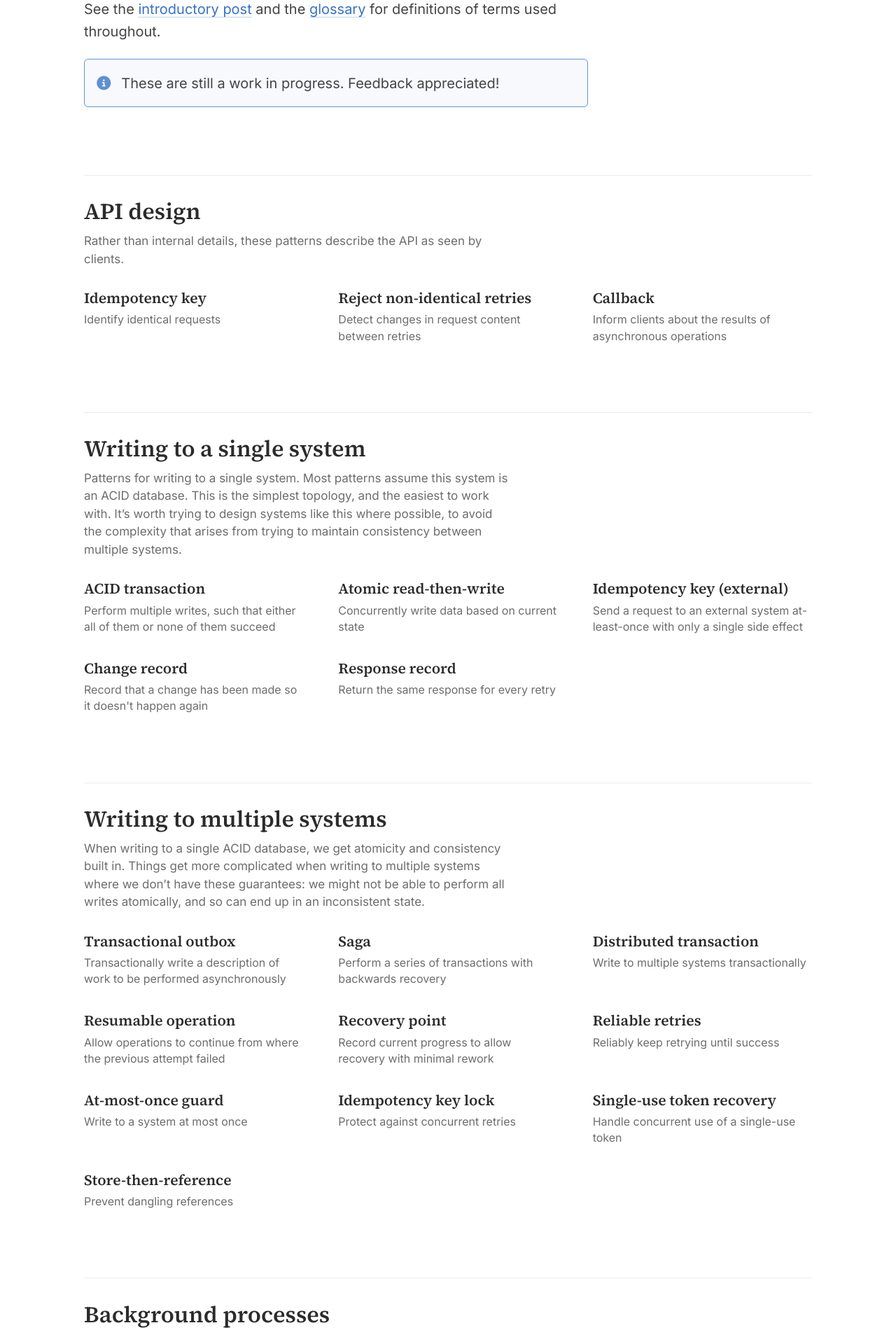
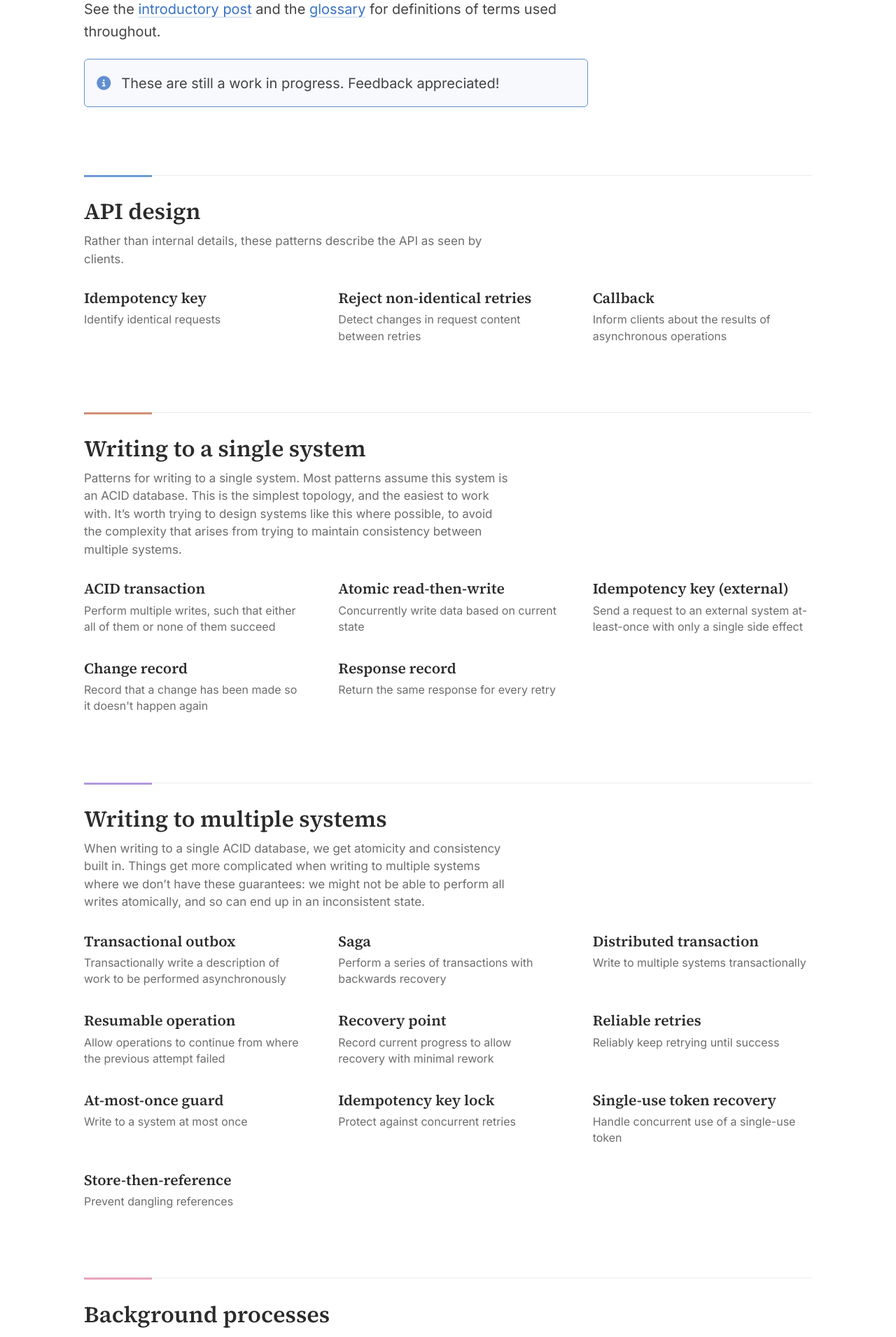
Before and after one commit to ThomWright/ThomWright.github.io, a Jekyll site: the page built from failure-patterns.md, in a window 1280 px wide. Shown: the part 339-2249 px from the top of the page at 70% size. Built offline with Jekyll 4.4.1, drawn with Linux system fonts in a browser that asks for light colours.

Commit message:
Give each pattern group its own colour
The patterns page's groups looked alike, and nothing on a pattern's page
said which group it belongs to. Each group now has a colour, from the
brand blue plus terracotta, violet, pink, leaf green and red, with warm
and cool colours alternating so neighbouring groups look different.

The colour marks the start of the rule above each group, and a line
above a pattern's title. It also colours headings' " #", pattern titles
on hover, and the current section in a pattern's contents. Lines use a
lighter shade on white, text a darker one that keeps 4.5:1 contrast.

Group headings carry the group as a kramdown attribute on the line below,
so markdownlint's blank-line-after-heading rule is off for that page.

Co-Authored-By: Claude Opus 5.5 <noreply@anthropic.com>

```diff
--- a/_includes/pattern.html
+++ b/_includes/pattern.html
@@ -1,4 +1,4 @@
-<article>
+<article{% if page.group %} data-group="{{ page.group }}"{% endif %}>
   {% assign article = page %}
 
   <header>
--- a/_includes/pattern_grid.html
+++ b/_includes/pattern_grid.html
@@ -3,7 +3,7 @@
   Usage: {% include pattern_grid.html group="api-design" %}
 {% endcomment %}
 {% assign patterns = site.failure-patterns | where: 'group', include.group | sort: "sort_key", "last" %}
-<ul class="pattern-grid">
+<ul class="pattern-grid" data-group="{{ include.group }}">
   {% for pattern in patterns %}
   <li>
     <a href="{{ pattern.url }}">
--- a/failure-patterns.md
+++ b/failure-patterns.md
@@ -6,7 +6,7 @@ catalogue: true
 order: 2
 ---
 
-<!-- markdownlint-disable MD033 -->
+<!-- markdownlint-disable MD022 MD033 -->
 
 Reusable building blocks to help design reliable systems in the presence of failures.
 
@@ -18,36 +18,42 @@ See the [introductory post]({% post_url 2023-04-06-designing-for-failure %}) and
 %}
 
 ## API design
+{: data-group="api-design"}
 
 Rather than internal details, these patterns describe the API as seen by clients.
 
 {% include pattern_grid.html group="api-design" %}
 
 ## Writing to a single system
+{: data-group="single-system"}
 
 Patterns for writing to a single system. Most patterns assume this system is an ACID database. This is the simplest topology, and the easiest to work with. It's worth trying to design systems like this where possible, to avoid the complexity that arises from trying to maintain consistency between multiple systems.
 
 {% include pattern_grid.html group="single-system" %}
 
 ## Writing to multiple systems
+{: data-group="multiple-systems"}
 
 When writing to a single ACID database, we get atomicity and consistency built in. Things get more complicated when writing to multiple systems where we don't have these guarantees: we might not be able to perform all writes atomically, and so can end up in an inconsistent state.
 
 {% include pattern_grid.html group="multiple-systems" %}
 
 ## Background processes
+{: data-group="background-processes"}
 
 Sometimes inconsistency is unavoidable, whether by design, or simply because of a buggy implementation. Background processes can identify these inconsistencies and handle them in various ways.
 
 {% include pattern_grid.html group="background-processes" %}
 
 ## Other
+{: data-group="other"}
 
 Other patterns for handling failure or edge cases.
 
 {% include pattern_grid.html group="other" %}
 
 ## Antipatterns
+{: data-group="antipattern"}
 
 Some patterns exist which should be avoided. They may seem to offer benefits, but either do not deliver what they seem to or have other serious drawbacks.
 
--- /dev/null
+++ b/public/css/_sass/_pattern-groups.scss
@@ -0,0 +1,68 @@
+/*
+  Pattern groups
+
+  Each group of failure patterns has its own colour (see `$pattern-groups`).
+  It marks the group on the patterns page, and the group a pattern belongs
+  to on the pattern's own page: a short line over the rule above the group
+  heading or pattern title, the headings' " #", pattern titles on hover, and
+  the current section in the contents.
+
+  Elements belonging to a group carry `data-group`, with the group's id.
+ */
+
+@each $group, $_ in $pattern-groups {
+  [data-group="#{$group}"] {
+    --group-mark: var(--group-#{$group}-mark);
+    --group-text: var(--group-#{$group}-text);
+  }
+}
+
+// In em of body text: three of the group heading's em.
+$group-line-length: 3 * type-scale(2);
+$group-line-width: 3px;
+
+@mixin group-line {
+  content: "";
+  position: absolute;
+  left: 0;
+  width: $group-line-length;
+  height: $group-line-width;
+  background: var(--group-mark);
+}
+
+// Over the start of the rule above the group's heading.
+body > main.catalogue h2[data-group] {
+  position: relative;
+
+  &::before {
+    @include group-line;
+    top: -1px;
+    // Converted from body text em to the heading's own, larger em.
+    width: $group-line-length / (type-scale(2) / 1em);
+  }
+}
+
+// Above the title, where a pattern's page has no rule.
+article[data-group] > header {
+  position: relative;
+  padding-top: 1.25rem;
+
+  &::before {
+    @include group-line;
+    top: 0;
+  }
+}
+
+// A link, so in the text shade.
+[data-group] a.heading_anchor::after {
+  color: var(--group-text);
+  opacity: 1;
+}
+
+.pattern-grid[data-group] a:is(:hover, :focus-visible) .pattern-title {
+  color: var(--group-text);
+}
+
+article[data-group] .contents a[aria-current] {
+  border-left-color: var(--group-mark);
+}
--- a/public/css/_sass/_theme.scss
+++ b/public/css/_sass/_theme.scss
@@ -24,6 +24,19 @@ $palette-dark: (
 );
 
 $callout-types: aside, info, warning, alert, success;
+
+// Each group of failure patterns has its own colour, in two shades per theme:
+// `mark` for lines, and `text` for text, which needs a contrast of 4.5:1
+// with the page (WCAG AA). On white, marks are lighter than the colour and
+// text darker; on the dark theme, both are lighter. Amounts are tuned by eye.
+$pattern-groups: (
+  api-design:           (color: $blue,       light-mark: 10%, light-text: 4%,  dark: 14%),
+  single-system:        (color: $terracotta, light-mark: 14%, light-text: 8%,  dark: 12%),
+  multiple-systems:     (color: $violet,     light-mark: 14%, light-text: 5%,  dark: 9%),
+  background-processes: (color: $pink,       light-mark: 17%, light-text: 15%, dark: 10%),
+  other:                (color: $leaf,       light-mark: 24%, light-text: 8%,  dark: 15%),
+  antipattern:          (color: $red,        light-mark: 8%,  light-text: 14%, dark: 8%),
+);
 
 $theme-light: (
   page-bg: white,
@@ -105,6 +118,19 @@ $theme-dark: (
   ));
 }
 
+@each $group, $shades in $pattern-groups {
+  $color: map-get($shades, color);
+  $dark: lighten($color, map-get($shades, dark));
+  $theme-light: map-merge($theme-light, (
+    group-#{$group}-mark: lighten($color, map-get($shades, light-mark)),
+    group-#{$group}-text: darken($color, map-get($shades, light-text)),
+  ));
+  $theme-dark: map-merge($theme-dark, (
+    group-#{$group}-mark: $dark,
+    group-#{$group}-text: $dark,
+  ));
+}
+
 @each $role in map-keys($theme-light) {
   @if not map-has-key($theme-dark, $role) {
     @error "Theme role `#{$role}` is missing from $theme-dark";
--- a/public/css/_sass/_variables.scss
+++ b/public/css/_sass/_variables.scss
@@ -17,12 +17,16 @@ $slate-mid-dark:          #72777e;
 $slate-mid-light:         #858a91;
 $slate-light:             #c4c8ce;
 
-// https://coolors.co/477dca-6190d1-5e9e3a-d97706-ed6145
+// https://coolors.co/477dca-6190d1-5e9e3a-d97706-ed6145-c0643f-8a63d2-d6608a-e5484d
 $blue:                    #477dca; // Glaucous
 $lighter-blue:            #6190d1; // Cornflower blue
 $amber:                   #d97706; // Amber
 $leaf:                    #5e9e3a; // Leaf green
 $tomato:                  #ed6145;
+$terracotta:              #c0643f;
+$violet:                  #8a63d2;
+$pink:                    #d6608a;
+$red:                     #e5484d;
 
 $brand-color:             $blue;
 
--- a/public/css/styles.scss
+++ b/public/css/styles.scss
@@ -26,6 +26,7 @@ html {
 @import "contents";
 @import "asides";
 @import "catalogue";
+@import "pattern-groups";
 @import "diagrams";
 @import "icons";
 @import "tags";
```
